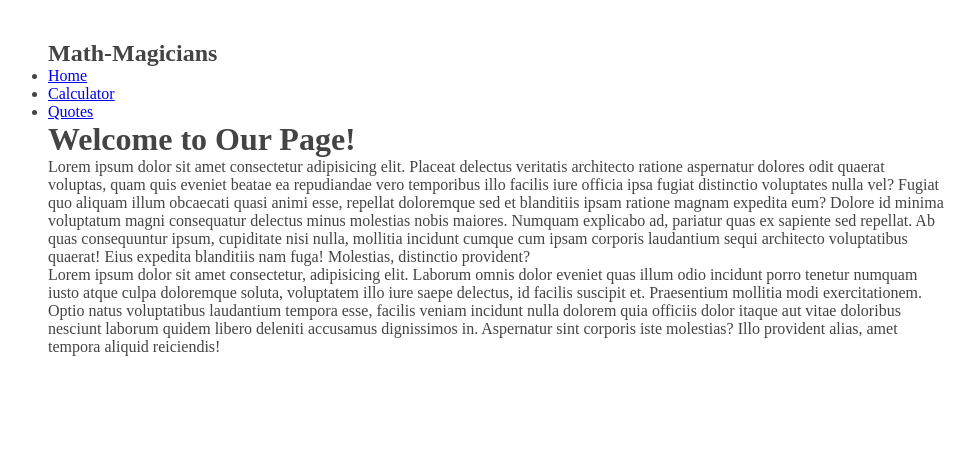
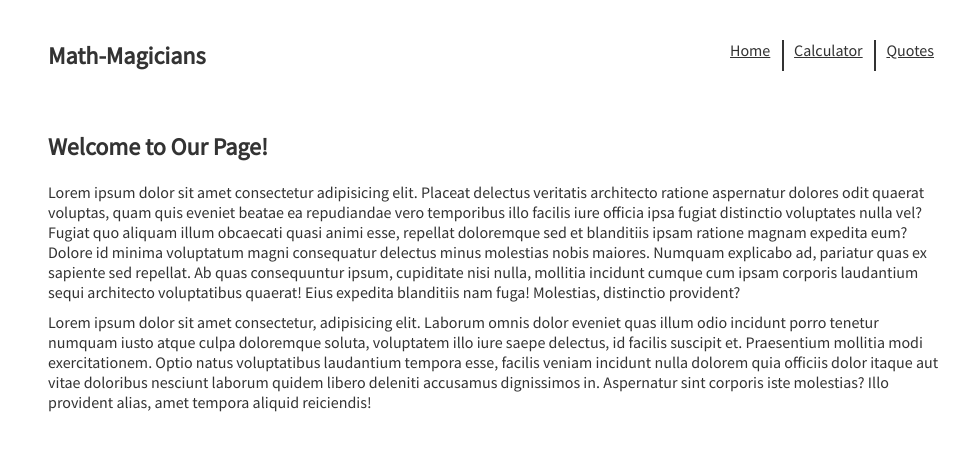
Before and after one commit to kkolade/math-magician, a React (Create React App) app: page / in a window 1280 px wide. Shown: the top 450 px of the page, without its empty margins (144-1119 px from the left). Built offline with nearby package versions, Linux system fonts and the light colour scheme.

Commit message:
Finished styling the home page

```diff
--- a/public/index.html
+++ b/public/index.html
@@ -13,7 +13,7 @@
 
     <link rel="manifest" href="%PUBLIC_URL%/manifest.json" />
 
-    <title>React App</title>
+    <title>Math Magicians</title>
   </head>
   <body>
     <noscript>You need to enable JavaScript to run this app.</noscript>
--- a/src/App.js
+++ b/src/App.js
@@ -1,4 +1,5 @@
 import { Link, Route, Routes } from 'react-router-dom';
+import './app.css';
 import CalcPage from './Pages/CalcPage';
 import Home from './Pages/Home';
 import Quotes from './Pages/Quotes';
@@ -11,13 +12,19 @@ function App() {
           <h1 className="site-title">Math-Magicians</h1>
           <ul className="links">
             <li className="link-item">
-              <Link to="/">Home</Link>
+              <Link to="/" className="link">
+                Home
+              </Link>
             </li>
             <li className="link-item">
-              <Link to="/calculator">Calculator</Link>
+              <Link to="/calculator" className="link">
+                Calculator
+              </Link>
             </li>
             <li className="link-item">
-              <Link to="/quotes">Quotes</Link>
+              <Link to="/quotes" className="link">
+                Quotes
+              </Link>
             </li>
           </ul>
         </nav>
--- a/src/Pages/Home.jsx
+++ b/src/Pages/Home.jsx
@@ -1,9 +1,10 @@
 import React from 'react';
+import './home.css';
 
 function Home() {
   return (
     <div>
-      <h1 className="headline">Welcome to Our Page!</h1>
+      <h2 className="headline">Welcome to Our Page!</h2>
       <article className="article">
         <p>
           Lorem ipsum dolor sit amet consectetur adipisicing elit. Placeat
--- a/src/Pages/home.css
+++ b/src/Pages/home.css
@@ -0,0 +1,8 @@
+.headline {
+  font-size: 200;
+  margin-bottom: 2rem;
+}
+
+.article p {
+  margin: 1rem 0;
+}
--- a/src/app.css
+++ b/src/app.css
@@ -0,0 +1,24 @@
+.navbar {
+  display: flex;
+  justify-content: space-between;
+  margin-bottom: 6rem;
+}
+
+.links {
+  width: 25%;
+  display: flex;
+  justify-content: space-between;
+}
+
+.link-item {
+  list-style: none;
+  padding: 0 1rem;
+}
+
+.link-item:not(:first-child) {
+  border-left: 2px solid #333;
+}
+
+.link {
+  color: #333;
+}
--- a/src/index.css
+++ b/src/index.css
@@ -10,10 +10,10 @@ body {
   box-sizing: border-box;
   margin: 0;
   padding: 0;
-  font-family: 'Source Sans Pro' sans-serif;
+  font-family: 'Source Sans Pro', sans-serif;
   font-size: 1.6rem;
   background-color: #fff;
-  color: #444;
+  color: #333;
 }
 *,
 *::before,
```
